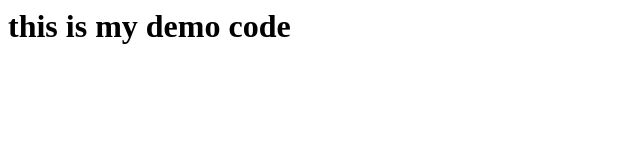
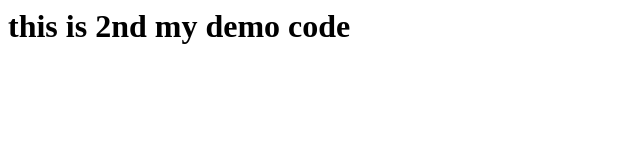
Before and after one commit to Inconsist2112/Demo-Repo, a plain HTML site: page index.html in a window 1280 px wide. Shown: the whole page, without its empty margins (0-640 px from the left). Drawn offline with Linux system fonts and the light colour scheme.

Commit message:
Update index.html

```diff
--- a/index.html
+++ b/index.html
@@ -1,5 +1,5 @@
 <html>
 <body>
-<h1> this is my demo code </h1>
+<h1> this is 2nd my demo code </h1>
 </body>
 </html>
```
